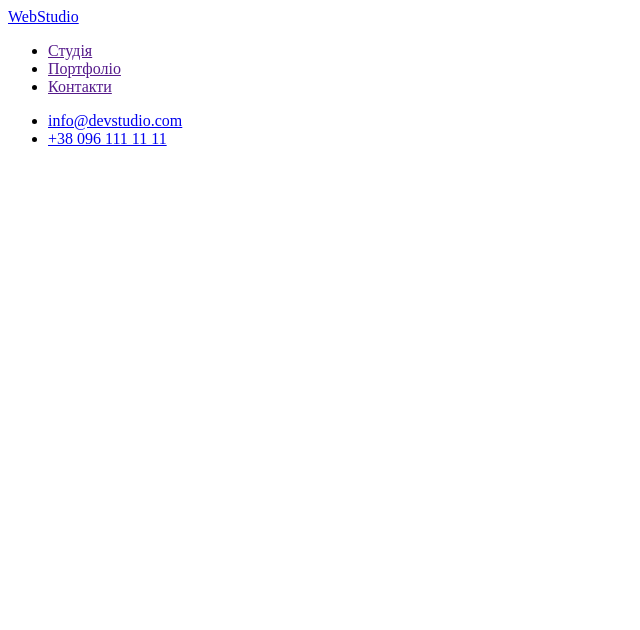
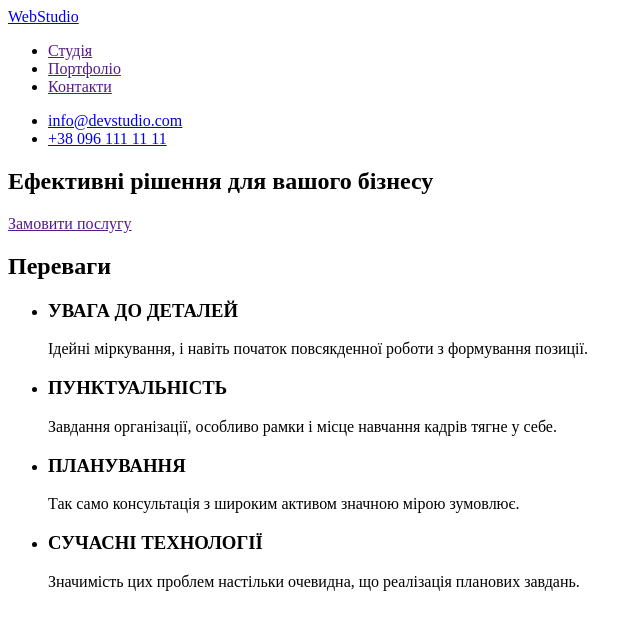
Before and after one commit to Firsache/goit-markup-hw-01, a plain HTML site: page index.html in a window 1280 px wide. Shown: the whole page, without its empty margins (0-640 px from the left). Drawn offline with Linux system fonts and the light colour scheme.

Commit message:
sections hero and advantages are done

```diff
--- a/index.html
+++ b/index.html
@@ -1,5 +1,5 @@
 <!DOCTYPE html>
-<html lang="ukr">
+<html lang="uk-UA">
 <head>
     <meta charset="UTF-8">
     <meta http-equiv="X-UA-Compatible" content="IE=edge">
@@ -28,7 +28,30 @@
     <main>
         <!-- Герой -->
         <section>
-
+            <h1>Ефективні рішення для вашого бізнесу</h1>
+            <a href="">Замовити послугу</a>
+        </section>
+        <!-- Переваги -->
+        <section>
+            <h2>Переваги</h2>   <!-- нужно спрятать заголовок в css -->
+            <ul>
+                <li>
+                    <h3>УВАГА ДО ДЕТАЛЕЙ</h3>
+                    <p>Ідейні міркування, і навіть початок повсякденної роботи з формування позиції.</p>
+                </li>
+                <li>
+                    <h3>ПУНКТУАЛЬНІСТЬ</h3>
+                    <p>Завдання організації, особливо рамки і місце навчання кадрів тягне у себе.</p>
+                </li>
+                <li>
+                    <h3>ПЛАНУВАННЯ</h3>
+                    <p>Так само консультація з широким активом значною мірою зумовлює.</p>
+                </li>
+                <li>
+                    <h3>СУЧАСНІ ТЕХНОЛОГІЇ</h3>
+                    <p>Значимість цих проблем настільки очевидна, що реалізація планових завдань.</p>
+                </li>
+            </ul>
         </section>
     </main>
     <!-- Футер -->
```
